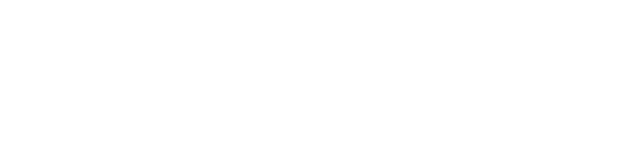
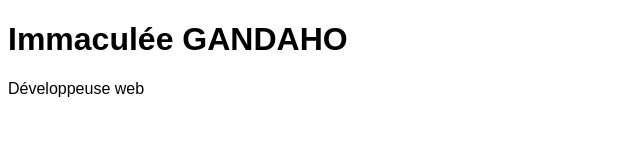
Before and after one commit to gandahoimma-cmd/mon-cv, a plain HTML site: page index.html in a window 1280 px wide. Shown: the whole page, without its empty margins (0-640 px from the left). Drawn offline with Linux system fonts and the light colour scheme.

Commit message:
mise en place de la section titre

```diff
--- a/index.html
+++ b/index.html
@@ -6,6 +6,7 @@
     <title>Mon CV</title>
 </head>
 <body>
-
+    <h1>Immaculée GANDAHO</h1>
+    <p>Développeuse web</p>
 </body>
 </html>
```
